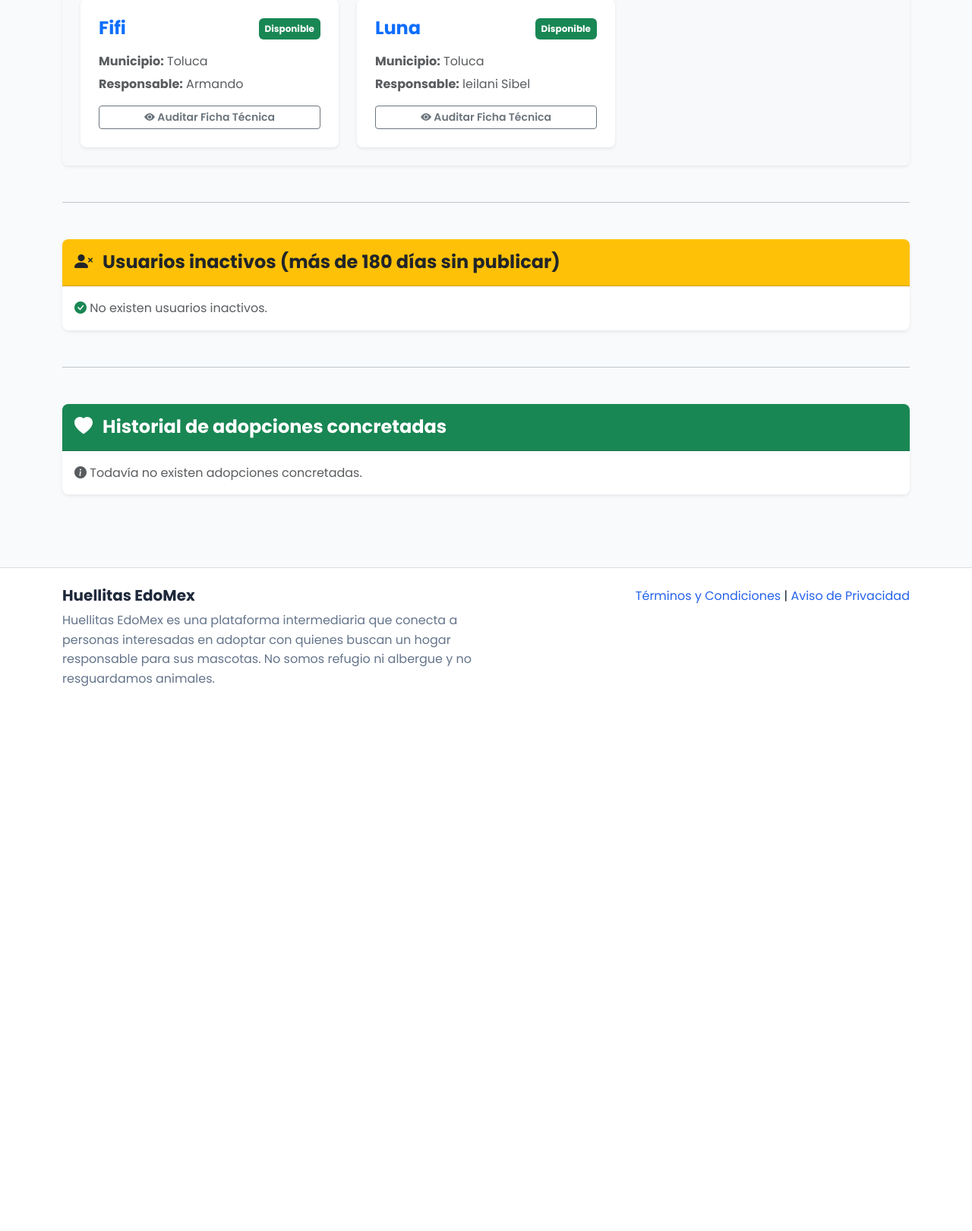
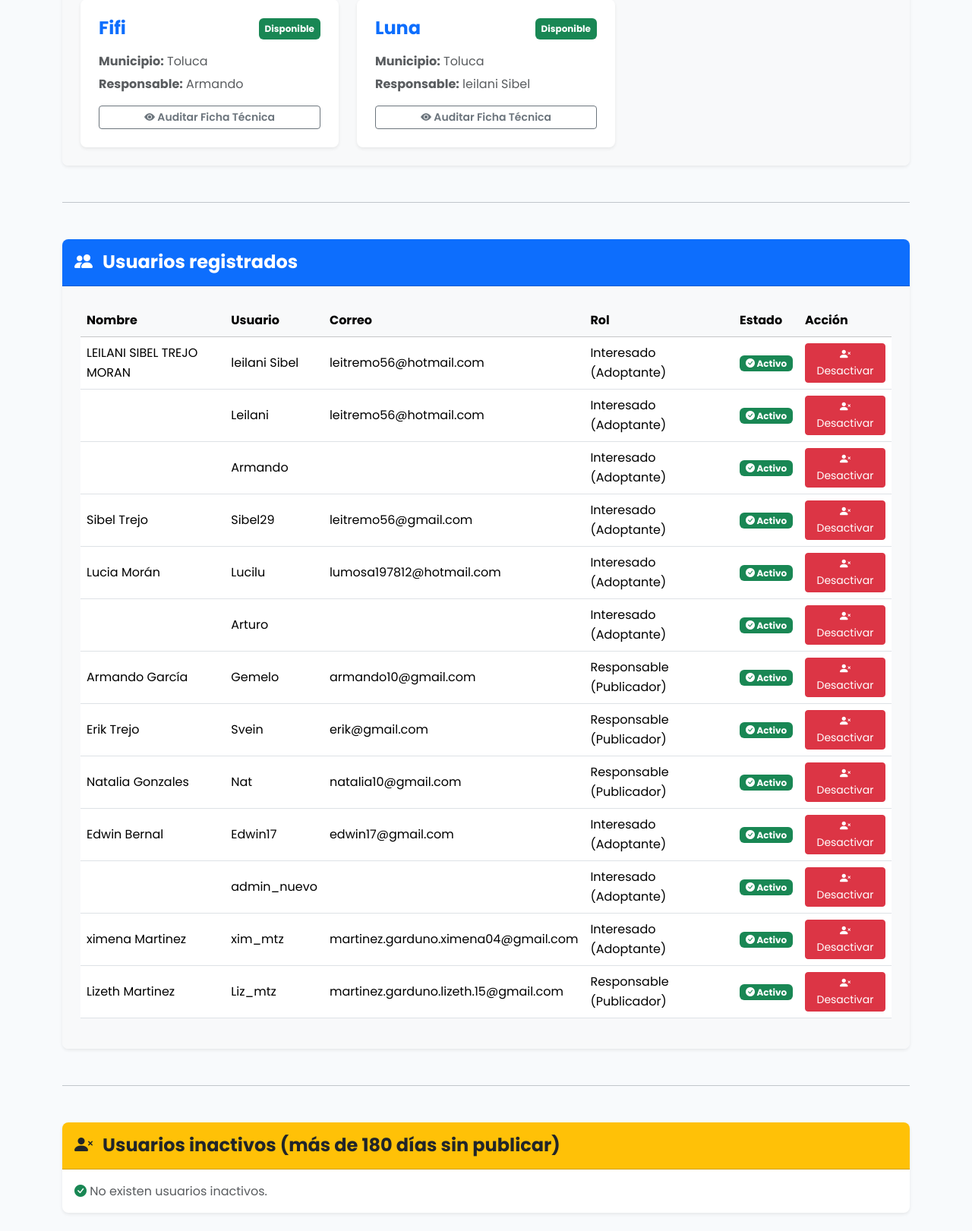
Before and after one commit to Ximena69/HuellitasEdoMex, a Django app: page /panel/admin-panel/ in a window 1280 px wide. Shown: the part 868-2489 px from the top of the page at 76% size. Before the commit the page ends 1772 px from the top, so only its background shows below. Run offline with Django 5.2, Linux system fonts and the light colour scheme; a user stored in the database is signed in; data comes from the database, SQL or seed files in the repository; tables that the repository leaves empty hold one stand-in row (values such as "Sample post"); parts of the project's set-up code (start-up, migrations or seed data) failed here and were passed over.

Commit message:
Agrega gestion de usuarios en panel admin

```diff
--- a/principal/templates/panel_admin.html
+++ b/principal/templates/panel_admin.html
@@ -55,6 +55,135 @@
     </div>
 
     <hr class="my-5">
+    <div class="card shadow-sm border-0 mb-5 rounded-3">
+
+    <div class="card-header bg-primary text-white py-3">
+        <h4 class="mb-0 fw-bold">
+            <i class="bi bi-people-fill me-2"></i>
+            Usuarios registrados
+        </h4>
+    </div>
+
+    <div class="card-body p-4 bg-light">
+
+        {% if todos_usuarios %}
+
+        <div class="table-responsive">
+
+            <table class="table table-hover align-middle">
+
+                <thead class="table-light">
+                    <tr>
+                        <th>Nombre</th>
+                        <th>Usuario</th>
+                        <th>Correo</th>
+                        <th>Rol</th>
+                        <th>Estado</th>
+                        <th>Acción</th>
+                    </tr>
+                </thead>
+
+                <tbody>
+
+                    {% for usuario in todos_usuarios %}
+
+                    <tr>
+
+                        <td>
+                            {{ usuario.first_name }} {{ usuario.last_name }}
+                        </td>
+
+                        <td>
+                            {{ usuario.username }}
+                        </td>
+
+                        <td>
+                            {{ usuario.email }}
+                        </td>
+
+                        <td>
+                            {{ usuario.get_role_display }}
+                        </td>
+
+                        <td>
+
+                            {% if usuario.is_active %}
+
+                                <span class="badge bg-success">
+                                    <i class="bi bi-check-circle-fill"></i>
+                                    Activo
+                                </span>
+
+                            {% else %}
+
+                                <span class="badge bg-danger">
+                                    <i class="bi bi-x-circle-fill"></i>
+                                    Inactivo
+                                </span>
+
+                            {% endif %}
+
+                        </td>
+
+                        <td>
+
+                            <form method="post"
+                                  action="{% url 'cambiar_estado_usuario' usuario.id %}">
+
+                                {% csrf_token %}
+
+                                {% if usuario.is_active %}
+
+                                    <button type="submit"
+                                            class="btn btn-danger btn-sm"
+                                            onclick="return confirm('¿Deseas desactivar a este usuario? Ya no podrá iniciar sesión.');">
+
+                                        <i class="bi bi-person-x-fill"></i>
+                                        Desactivar
+
+                                    </button>
+
+                                {% else %}
+
+                                    <button type="submit"
+                                            class="btn btn-success btn-sm"
+                                            onclick="return confirm('¿Deseas activar nuevamente a este usuario?');">
+
+                                        <i class="bi bi-person-check-fill"></i>
+                                        Activar
+
+                                    </button>
+
+                                {% endif %}
+
+                            </form>
+
+                        </td>
+
+                    </tr>
+
+                    {% endfor %}
+
+                </tbody>
+
+            </table>
+
+        </div>
+
+        {% else %}
+
+        <p class="text-muted mb-0">
+            <i class="bi bi-info-circle-fill"></i>
+            No hay usuarios registrados.
+        </p>
+
+        {% endif %}
+
+    </div>
+
+</div>
+
+<hr class="my-5">
 
 <div class="card shadow-sm border-0 rounded-3">
     <div class="card-header bg-warning text-dark py-3">
--- a/principal/urls.py
+++ b/principal/urls.py
@@ -26,6 +26,7 @@ urlpatterns = [
     path('solicitud/detalle/<int:id>/', views.detalle_solicitud, name='detalle_solicitud'),
     path('panel/interesado/', views.panel_interesado, name='panel_interesado'),
     path('panel/admin-panel/', views.panel_admin, name='panel_admin'),
+    path('panel/admin-panel/cambiar-estado-usuario/<int:id>/',views.cambiar_estado_usuario,name='cambiar_estado_usuario'),
     path('solicitud/cancelar/<int:id>/', views.cancelar_solicitud, name='cancelar_solicitud'),
     path('panel/admin-panel/aprobar/<int:id>/', views.aprobar_mascota, name='aprobar_mascota'),
     path('panel/admin-panel/rechazar/<int:id>/',views.rechazar_mascota,name='rechazar_mascota'),
--- a/principal/views.py
+++ b/principal/views.py
@@ -492,7 +492,41 @@ def rechazar_mascota(request, id):
     )
 
     return redirect('panel_admin')
+@login_required
+def cambiar_estado_usuario(request, id):
+    if request.user.role != 'ADMIN_SISTEMA':
+        messages.error(request, "Acceso denegado.")
+        return redirect('inicio')
 
+    if request.method == 'POST':
+        usuario = get_object_or_404(
+            Usuario,
+            id=id
+        )
+
+        # Evitar que el administrador se desactive a sí mismo
+        if usuario == request.user:
+            messages.error(
+                request,
+                "No puedes desactivar tu propia cuenta de administrador."
+            )
+            return redirect('panel_admin')
+
+        usuario.is_active = not usuario.is_active
+        usuario.save()
+
+        if usuario.is_active:
+            messages.success(
+                request,
+                f"El usuario {usuario.username} fue activado correctamente."
+            )
+        else:
+            messages.warning(
+                request,
+                f"El usuario {usuario.username} fue desactivado correctamente."
+            )
+
+    return redirect('panel_admin')
 @login_required
 def eliminar_usuario_inactivo(request, id):
 
```
Also changed, not shown: config/settings.py (+6 -1 lines).
